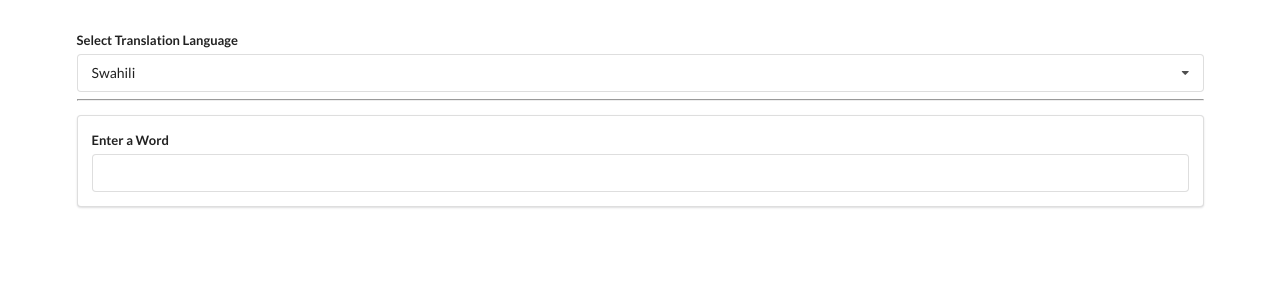
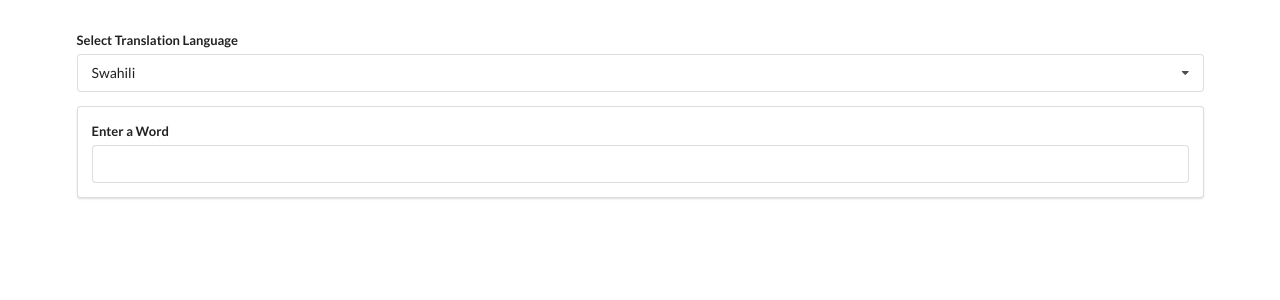
Before and after one commit to Manara-Ali/react-translator, a React (Create React App) app: page / in a window 1280 px wide. Shown: the top 300 px of the page. Built offline with nearby package versions, Linux system fonts and the light colour scheme.

Commit message:
Finish output component

```diff
--- a/src/components/App.jsx
+++ b/src/components/App.jsx
@@ -4,6 +4,7 @@ import React, { useState } from "react";
 // 2. ADDITIONAL IMPORTS
 import Dropdown from "./Dropdown";
 import TextInput from "./TextInput";
+import TextOuput from "./TextOuput";
 
 // Static Data
 const options = [
@@ -38,6 +39,9 @@ const App = () => {
   // Create an initial state for our language option
   const [language, setLanguage] = useState(options[0]);
 
+  // Create a variable to keep track of the response body
+  const [response, setResponse] = useState("");
+
   return (
     <div className="ui container" style={{ marginTop: "30px" }}>
       <Dropdown
@@ -45,8 +49,8 @@ const App = () => {
         language={language}
         setLanguage={setLanguage}
       />
-      <hr />
-      <TextInput selectedLanguage={language} />
+      <TextInput selectedLanguage={language} setResponse={setResponse} />
+      <TextOuput response={response} />
     </div>
   );
 };
--- a/src/components/TextInput.jsx
+++ b/src/components/TextInput.jsx
@@ -49,7 +49,9 @@ const TextInput = (props) => {
             },
           }
         );
-        console.log(response);
+
+        // Store the response into state
+        props.setResponse(response.data.data.translations[0].translatedText);
       } catch (error) {
         console.error(error);
       }
@@ -59,7 +61,7 @@ const TextInput = (props) => {
     if (debouncedInput) {
       helperFunction();
     }
-  }, [languageCode, debouncedInput]);
+  }, [languageCode, debouncedInput, props]);
 
   // Render component to the screen
   return (
--- /dev/null
+++ b/src/components/TextOuput.jsx
@@ -0,0 +1,23 @@
+// 1. IMPORT REACT
+import React from "react";
+
+// 2. ADDITIONAL IMPORTS
+
+// 3. CREATE FUNCTION BASED COMPONENT
+const TextOuput = (props) => {
+  return (
+    <div>
+      {props.response ? (
+        <div className="item">
+          <label style={{ fontSize: "20px" }}>{props.response}</label>
+          <div className="ui teal tag label" style={{ marginLeft: "30px" }}>
+            Translation
+          </div>
+        </div>
+      ) : null}
+    </div>
+  );
+};
+
+// 4. EXPORT COMPONENT TO BE USED IN OTHER PARTS OF OUR APPLICATION
+export default TextOuput;
```
